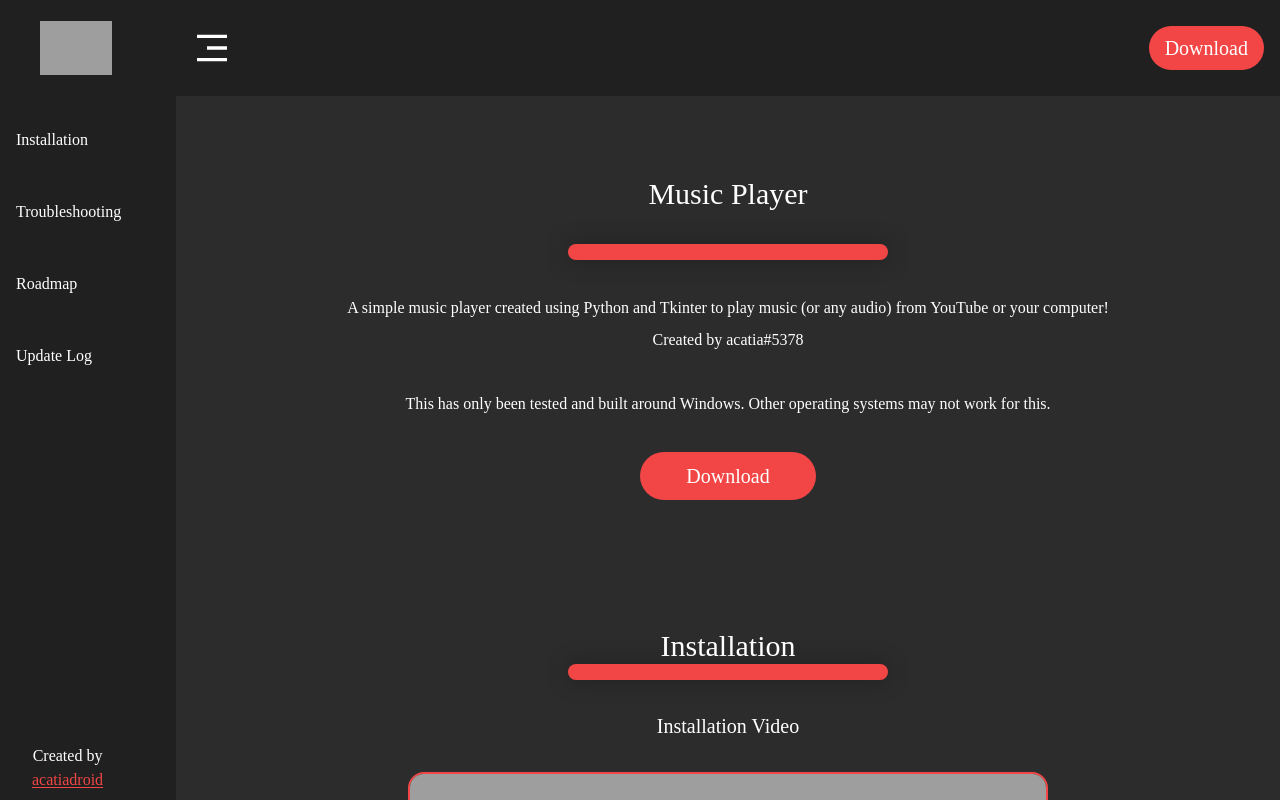
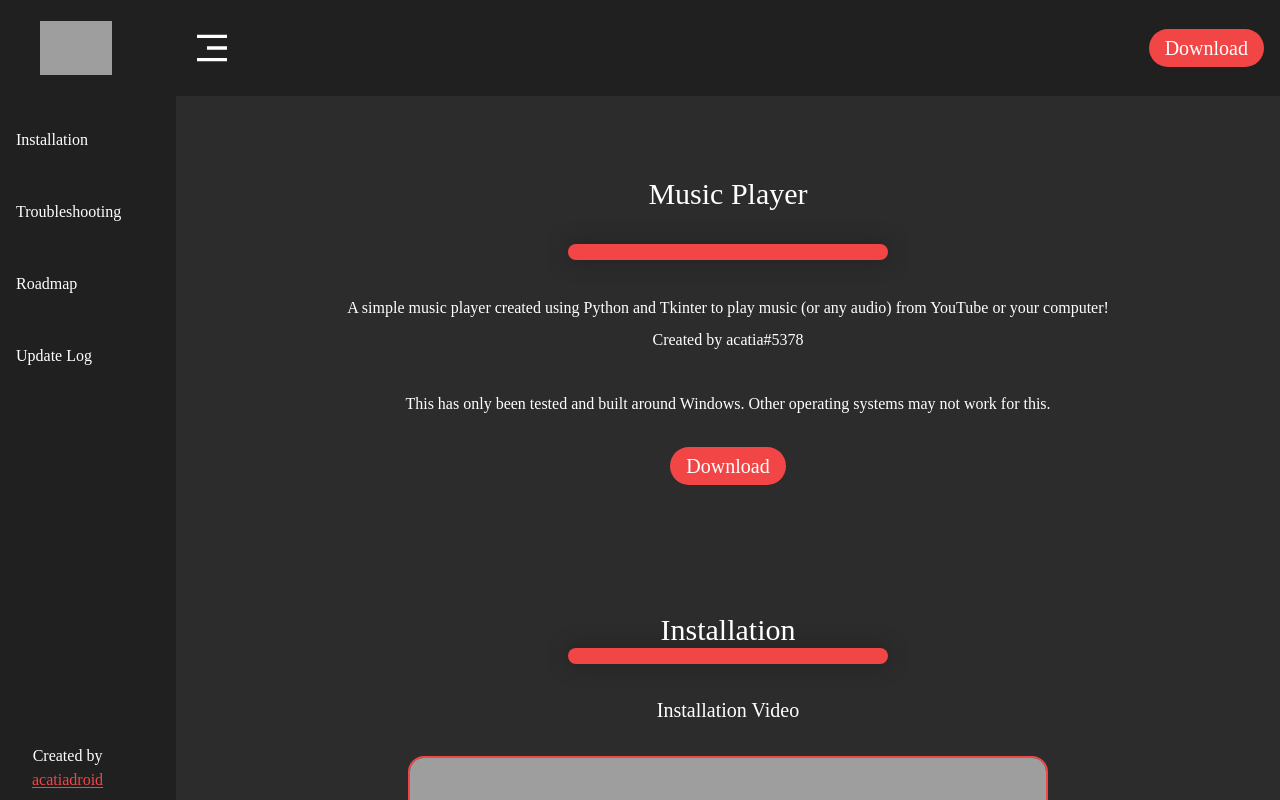
Before and after one commit to acatiadroid/music-player-site, a Next.js app: page / in a window 1280 px wide. Shown: the top 800 px of the page. Built offline with nearby package versions, Linux system fonts and the light colour scheme; grey boxes are pictures that could not be loaded.

Commit message:
Fix Download Button + Comment debug code

```diff
--- a/src/components/Appbar.tsx
+++ b/src/components/Appbar.tsx
@@ -22,7 +22,7 @@ export const Appbar = () => {
         if (window !== undefined)
             window.addEventListener("resize", handleResize);
     }, []);
-    console.log(isResponsive);
+    // console.log(isResponsive);
     return (
         <>
             <div className="fixed bg-dark flex items-center h-24 w-full text-xl text-white py-0 px-10 select-none">
@@ -40,9 +40,14 @@ export const Appbar = () => {
                     onClick={() => setVisible(!isVisible)}
                 />
                 <div className="fixed right-4">
-                    <button className="bg-main rounded-full px-4 py-2 hover:text-main hover:bg-white duration-200 ease-in transition-all">
+                    <a
+                        href="https://github.com/acatiadroid/music-player/releases"
+                        rel="noopener noreferrer"
+                        target="__blank"
+                        className="bg-main rounded-full px-4 py-2 hover:text-main hover:bg-white duration-200 ease-in transition-all"
+                    >
                         Download
-                    </button>
+                    </a>
                 </div>
             </div>
 
--- a/src/pages/index.tsx
+++ b/src/pages/index.tsx
@@ -62,9 +62,14 @@ const Home: NextPage = () => {
                         Other operating systems may not work for this.
                     </p>
                     <br />
-                    <button className="bg-main rounded-full w-44 h-12 px-4 py-2 hover:text-main hover:bg-white duration-200 ease-in transition-all text-xl">
+                    <a
+                        href="https://github.com/acatiadroid/music-player/releases"
+                        rel="noopener noreferrer"
+                        target="__blank"
+                        className="bg-main rounded-full w-44 h-12 px-4 py-2 hover:text-main hover:bg-white duration-200 ease-in transition-all text-xl"
+                    >
                         Download
-                    </button>
+                    </a>
                 </section>
                 <section className="p-16 lg:px-16 px-0 text-md">
                     <p className="text-3xl" id="installation">
```
